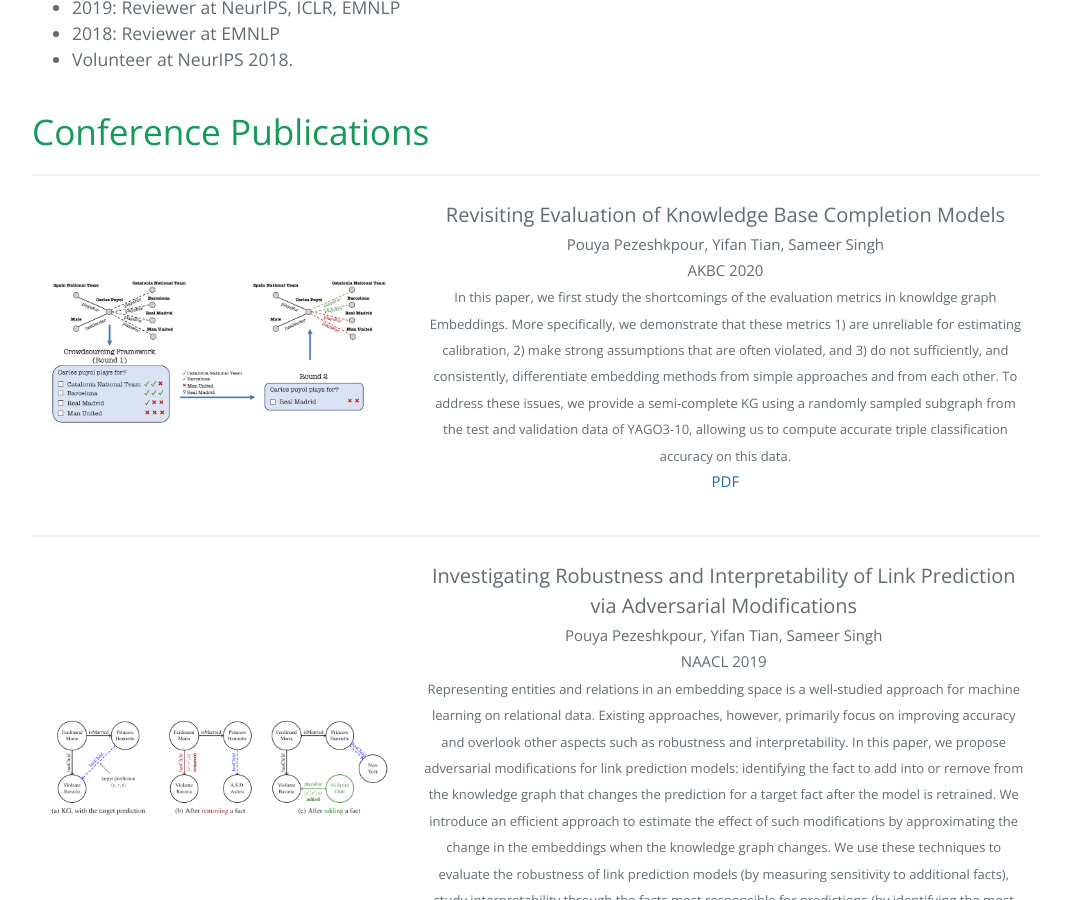
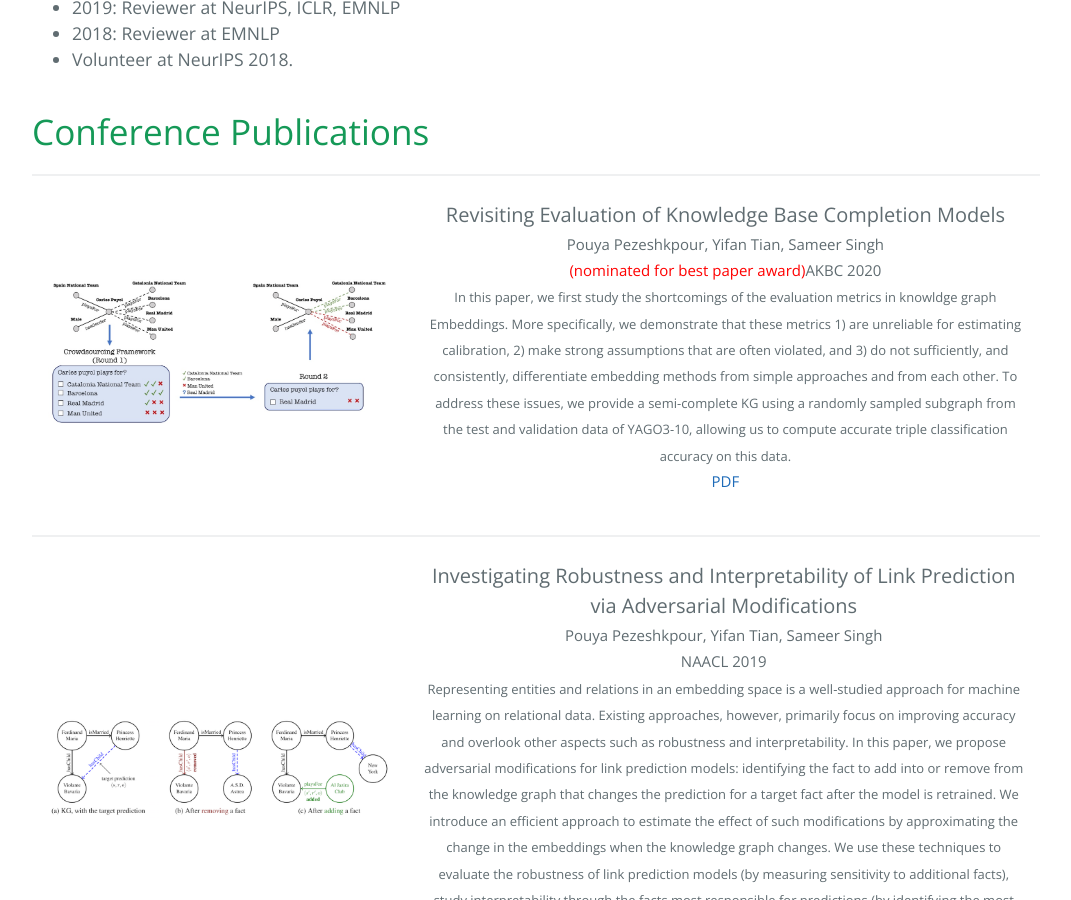
Before and after one commit to pouyapez/pouyapez.github.io, a Jekyll site: the page built from index.md, in a window 1280 px wide and 900 px high, scrolled down 1157 px. Shown: the whole window, without its empty margins (104-1175 px from the left). Built offline with Jekyll 4.4.1, drawn with Linux system fonts in a browser that asks for light colours.

Commit message:
Update index.md

```diff
--- a/index.md
+++ b/index.md
@@ -53,7 +53,7 @@ layout: default
           <p class="text cright-align text-large add-top-margin" style="width:100%;" align="center">
               <font style="font-size:20px">Revisiting Evaluation of Knowledge Base Completion Models </font><br>
               <font style="font-size:15px">Pouya Pezeshkpour, Yifan Tian, Sameer Singh<br>
-              AKBC 2020 </font><br>
+              <font style="color:red;">(nominated for best paper award)</font>AKBC 2020 </font><br>
                <font style="font-size:13px">In this paper, we first study the shortcomings of the evaluation metrics in knowldge graph Embeddings.  More specifically, we demonstrate that these metrics 1) are unreliable for estimating calibration, 2) make strong assumptions that    are often violated, and 3) do not sufficiently, and consistently, differentiate embedding methods from simple approaches and from each other. To address these issues, we provide a semi-complete KG using a randomly sampled subgraph from the test and validation data of YAGO3-10, allowing us to compute accurate triple classification accuracy on this data. </font><br>
              <a href="https://openreview.net/pdf?id=1uufzxsxfL"><font style="font-size:15px">PDF</font></a>
              </p>
```
